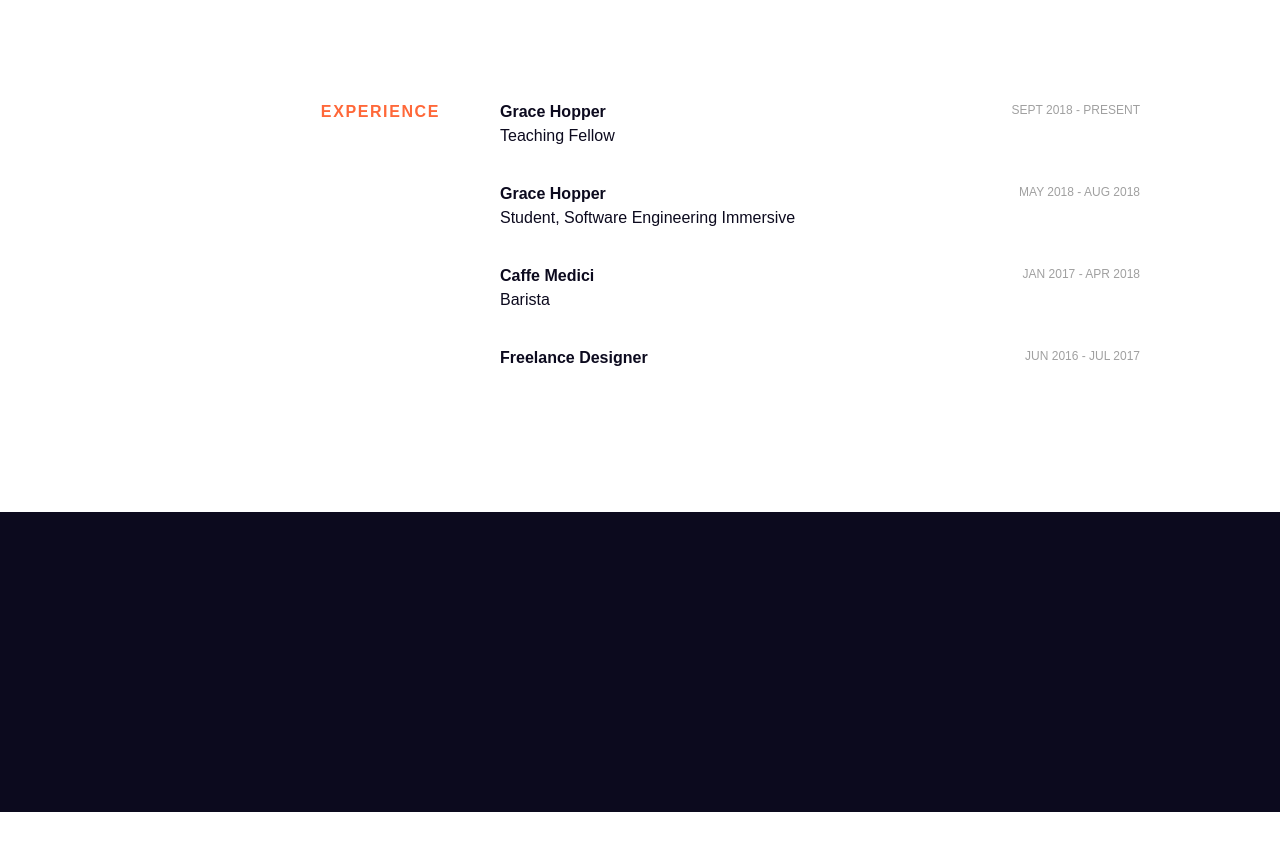
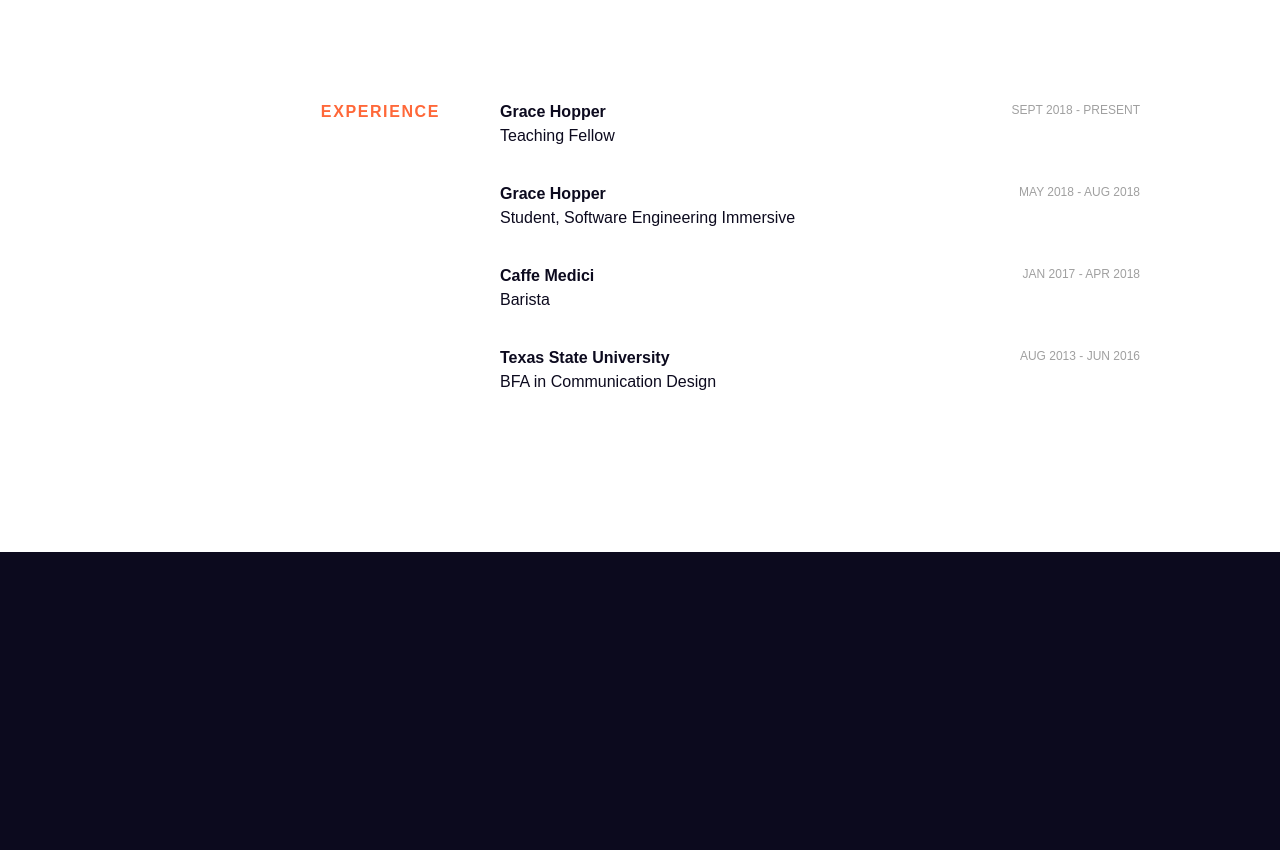
Before and after one commit to smithermansl/personalSite, a plain HTML site: page index.html in a window 1280 px wide. Shown: the part 3389-4239 px from the top of the page. Before the commit the page ends 4201 px from the top, so only its background shows below. Drawn offline with nearby package versions, Linux system fonts and the light colour scheme.

```diff
--- a/index.html
+++ b/index.html
@@ -14,7 +14,6 @@
     <img src="images/placeholder_icon.png" class="icon"/>
     <img src="images/placeholder_icon.png" class="icon"/>
   </nav>
-  <div id="backToTop"><img src="images/upArrow.png" class="icon"/></div>
   <div id="main">
     <div id="intro">
       <img src="images/Shelby_logo.png"/>
@@ -173,15 +172,26 @@
             <div class="experience_dates">Jan 2017 - Apr 2018</div>
           </div>
 
+          <!-- <div class="experience">
+            <div class="experience_details">
+              <div class="experience_label">Freelance Design</div>
+              <p>Small Business Designer</p>
+            </div>
+            <div class="experience_dates">Jun 2016 - Jul 2017</div>
+          </div> -->
+
           <div class="experience">
             <div class="experience_details">
-              <div class="experience_label">Freelance Designer</div>
+              <div class="experience_label">Texas State University</div>
+              <p>BFA in Communication Design</p>
             </div>
-            <div class="experience_dates">Jun 2016 - Jul 2017</div>
+            <div class="experience_dates">Aug 2013 - Jun 2016</div>
           </div>
       </div>
     </div>
+    <img src="images/upArrow.png" class="icon" id="backToTop"/>
   </div>
+
   <footer>
 
   </footer>
--- a/index.js
+++ b/index.js
@@ -2,22 +2,31 @@
 
   let upArrow = $('#backToTop')
 
-  upArrow.hide()
-  let arrowWillShow = $('#background').offset().top
+  upArrow.hide().addClass('fixed')
+  let backgroundSectionTop = $('#background').offset().top
 
   $(window).scroll(() => {
-    if($(window).scrollTop() > arrowWillShow) {
+    if($(window).scrollTop() >= backgroundSectionTop) {
       upArrow.show()
     }
 
-    if($(window).scrollTop() < arrowWillShow) {
+    if($(window).scrollTop() < backgroundSectionTop) {
       upArrow.hide()
+    }
+
+    let footerSectionTop = $('footer').offset().top
+
+    if($(window).scrollTop() + $(window).height() >= footerSectionTop) {
+      upArrow.removeClass('fixed').addClass('relative')
+    }
+
+    if($(window).scrollTop() + $(window).height() < footerSectionTop) {
+      upArrow.removeClass('relative').addClass('fixed')
     }
   })
 
   upArrow.click(() => {
     $('html, body').animate({ scrollTop: 0}, 300)
-
   })
 
 })
--- a/main.css
+++ b/main.css
@@ -26,14 +26,16 @@
   margin: 0 0 0 30px;
 }
 
-#backToTop {
-  position: fixed;
+.fixed {
   bottom: 30px;
   right: 50px;
+  position: fixed;
 }
 
-.hidden {
-  display: none;
+.relative {
+  bottom: 30px;
+  left: 1150px;
+  position: relative;
 }
 
 .icon {
```
